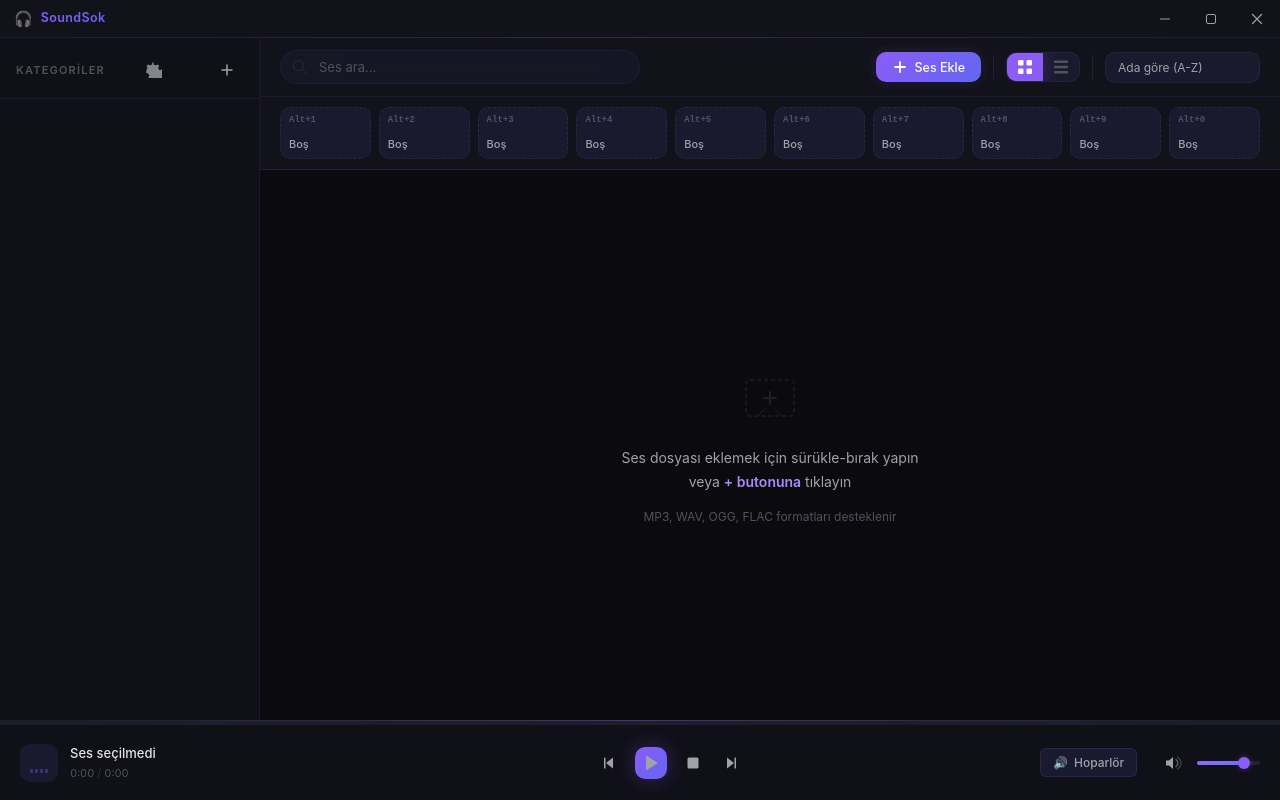
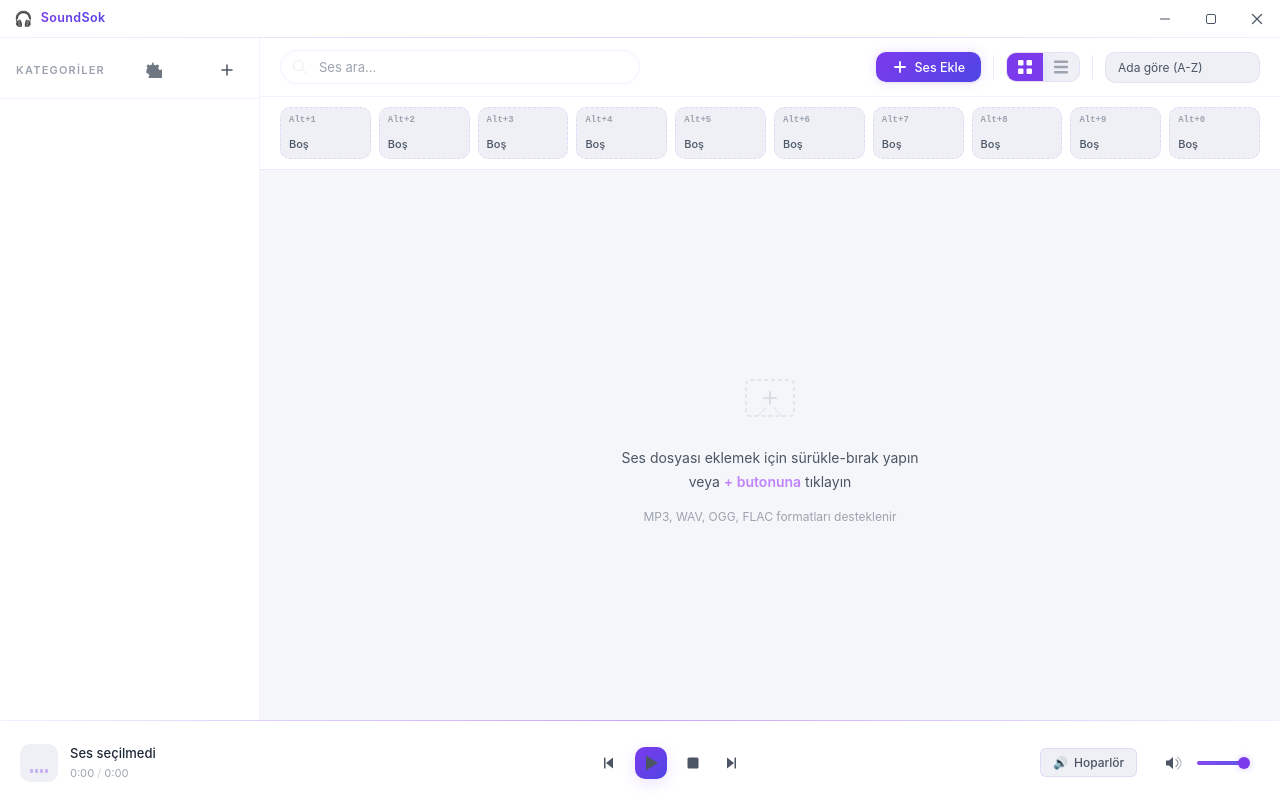
Before and after one commit to MuhammetEminGerim/SoundSok, an Electron app: page src/renderer/index.html in a window 1280 px wide. Drawn offline with Linux system fonts and the light colour scheme; no server answers.

Commit message:
style: fix hardcoded dark backgrounds in light mode components

```diff
--- a/src/main/main.js
+++ b/src/main/main.js
@@ -110,7 +110,7 @@ function createWindow() {
     minHeight: 600,
     title: APP_NAME,
     frame: false,                     // frameless window – custom title bar
-    backgroundColor: '#0a0a0f',
+    backgroundColor: '#f5f6fa',
     show: false,                      // avoid white flash before content loads
     webPreferences: {
       nodeIntegration: false,
--- a/src/renderer/styles/components.css
+++ b/src/renderer/styles/components.css
@@ -440,8 +440,8 @@
 .sound-card:hover {
   transform: translateY(-3px) scale(1.02);
   border-color: var(--border-color-strong);
-  box-shadow: var(--shadow-lg), 0 0 25px rgba(139, 92, 246, 0.15);
-  background: rgba(26, 26, 46, 0.85);
+  box-shadow: var(--shadow-lg), 0 0 25px rgba(124, 58, 237, 0.15);
+  background: var(--bg-secondary);
 }
 
 .sound-card:hover::before {
@@ -1362,7 +1362,8 @@
 .hotbar-slot.filled {
   border-style: solid;
   border-color: var(--accent-primary);
-  background: rgba(26, 26, 46, 0.8);
+  background: var(--bg-secondary);
+  box-shadow: var(--shadow-sm);
 }
 
 .hotbar-slot.drag-over {
--- a/src/renderer/styles/index.css
+++ b/src/renderer/styles/index.css
@@ -6,35 +6,35 @@
 /* ─── Design Tokens ─── */
 :root {
   /* Backgrounds */
-  --bg-primary: #0a0a0f;
-  --bg-secondary: #12121a;
-  --bg-tertiary: #1a1a2e;
-  --bg-card: rgba(26, 26, 46, 0.7);
-  --bg-hover: rgba(139, 92, 246, 0.1);
-  --bg-active: rgba(139, 92, 246, 0.18);
+  --bg-primary: #f5f6fa;
+  --bg-secondary: #ffffff;
+  --bg-tertiary: #eef0f6;
+  --bg-card: rgba(255, 255, 255, 0.85);
+  --bg-hover: rgba(124, 58, 237, 0.08);
+  --bg-active: rgba(124, 58, 237, 0.15);
 
   /* Text */
-  --text-primary: #e4e4e7;
-  --text-secondary: #a1a1aa;
-  --text-muted: #52525b;
+  --text-primary: #1f2937;
+  --text-secondary: #4b5563;
+  --text-muted: #9ca3af;
 
   /* Accent Palette */
-  --accent-primary: #8b5cf6;
-  --accent-secondary: #6366f1;
-  --accent-tertiary: #a78bfa;
-  --accent-gradient: linear-gradient(135deg, #8b5cf6, #6366f1);
-  --accent-gradient-hover: linear-gradient(135deg, #9b6ff7, #7577f2);
-  --accent-glow: 0 0 20px rgba(139, 92, 246, 0.3);
-  --accent-glow-strong: 0 0 30px rgba(139, 92, 246, 0.45);
+  --accent-primary: #7c3aed;
+  --accent-secondary: #4f46e5;
+  --accent-tertiary: #c084fc;
+  --accent-gradient: linear-gradient(135deg, #7c3aed, #4f46e5);
+  --accent-gradient-hover: linear-gradient(135deg, #8b5cf6, #6366f1);
+  --accent-glow: 0 4px 15px rgba(124, 58, 237, 0.15);
+  --accent-glow-strong: 0 8px 25px rgba(124, 58, 237, 0.25);
 
   /* Borders */
-  --border-color: rgba(139, 92, 246, 0.15);
-  --border-color-strong: rgba(139, 92, 246, 0.3);
+  --border-color: rgba(124, 58, 237, 0.12);
+  --border-color-strong: rgba(124, 58, 237, 0.28);
 
   /* Glassmorphism */
-  --glass-bg: rgba(26, 26, 46, 0.6);
-  --glass-bg-heavy: rgba(18, 18, 26, 0.85);
-  --glass-border: rgba(139, 92, 246, 0.1);
+  --glass-bg: rgba(255, 255, 255, 0.75);
+  --glass-bg-heavy: rgba(255, 255, 255, 0.95);
+  --glass-border: rgba(124, 58, 237, 0.08);
   --glass-blur: blur(20px);
 
   /* Border Radius */
@@ -51,11 +51,11 @@
   --transition-spring: 350ms cubic-bezier(0.34, 1.56, 0.64, 1);
 
   /* Shadows */
-  --shadow-sm: 0 1px 3px rgba(0, 0, 0, 0.3), 0 1px 2px rgba(139, 92, 246, 0.05);
-  --shadow-md: 0 4px 12px rgba(0, 0, 0, 0.4), 0 2px 6px rgba(139, 92, 246, 0.08);
-  --shadow-lg: 0 10px 30px rgba(0, 0, 0, 0.5), 0 4px 12px rgba(139, 92, 246, 0.12);
-  --shadow-xl: 0 20px 50px rgba(0, 0, 0, 0.6), 0 8px 20px rgba(139, 92, 246, 0.15);
-  --shadow-glow: 0 0 20px rgba(139, 92, 246, 0.25), 0 0 40px rgba(139, 92, 246, 0.1);
+  --shadow-sm: 0 1px 3px rgba(0, 0, 0, 0.05), 0 1px 2px rgba(124, 58, 237, 0.02);
+  --shadow-md: 0 4px 12px rgba(0, 0, 0, 0.08), 0 2px 6px rgba(124, 58, 237, 0.04);
+  --shadow-lg: 0 10px 30px rgba(0, 0, 0, 0.12), 0 4px 12px rgba(124, 58, 237, 0.06);
+  --shadow-xl: 0 20px 50px rgba(0, 0, 0, 0.15), 0 8px 20px rgba(124, 58, 237, 0.08);
+  --shadow-glow: 0 0 20px rgba(124, 58, 237, 0.1), 0 0 40px rgba(124, 58, 237, 0.05);
 
   /* Layout */
   --titlebar-height: 38px;
@@ -73,7 +73,7 @@
 
   /* Danger */
   --danger: #ef4444;
-  --danger-hover: rgba(239, 68, 68, 0.15);
+  --danger-hover: rgba(239, 68, 68, 0.1);
 }
 
 
```
